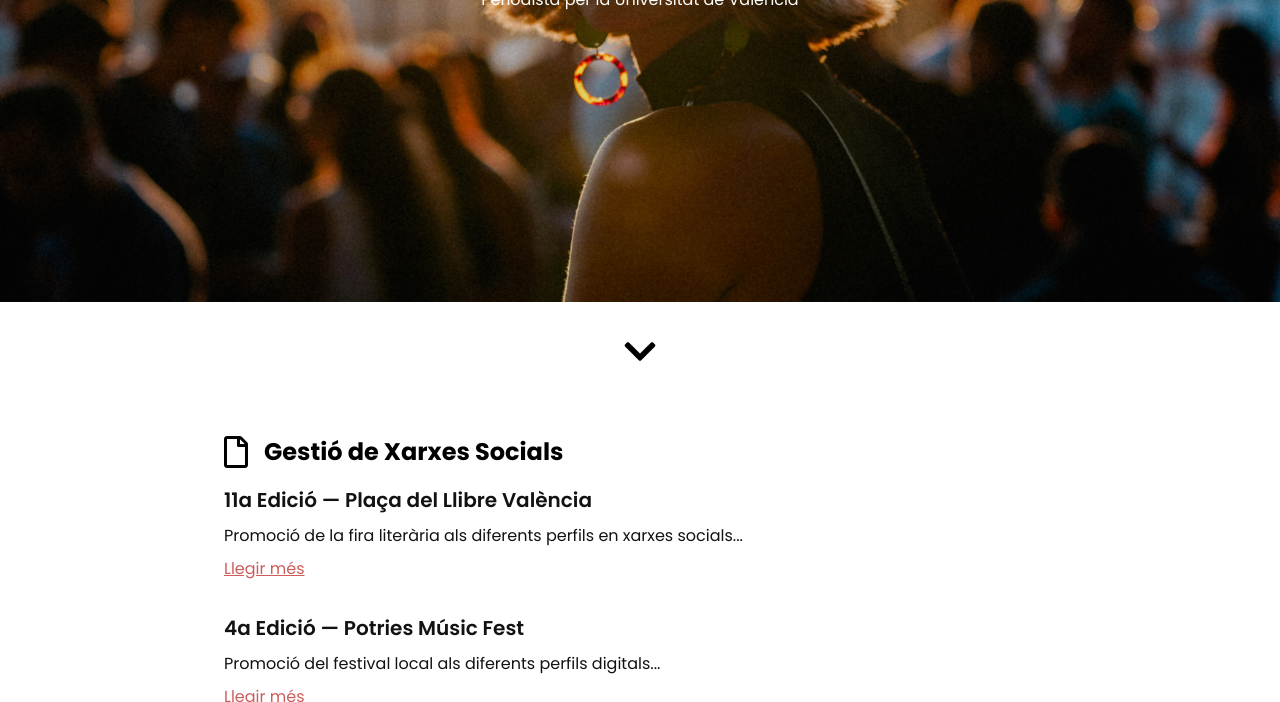
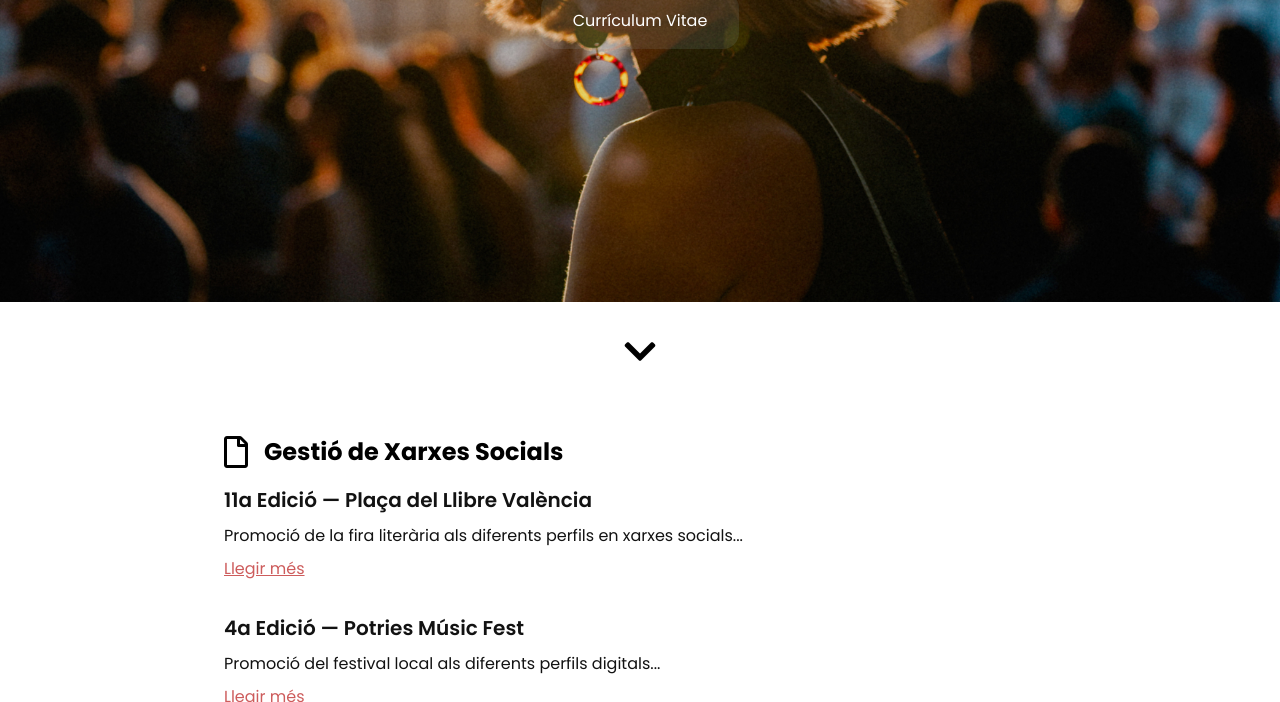
Before and after one commit to msegurab/marinasegura, a plain HTML site: page index.html in a window 1280 px wide. Shown: the part 398-1100 px from the top of the page. Drawn offline with Linux system fonts and the light colour scheme.

Commit message:
cv added

```diff
--- a/index.html
+++ b/index.html
@@ -20,6 +20,9 @@
         <section class="header-container">
             <h1 class="container-title">Marina Segura</h1>
             <h2 class="container-subtitle">Periodista per la Universitat de València</h2>
+            <a href="cv-marina2024.pdf" target="_blank" class="cv">
+                <p>Currículum Vitae</p>
+            </a>
         </section>
     </header>
     <section class="works">
--- a/style.css
+++ b/style.css
@@ -339,3 +339,18 @@ span {
         grid-template-columns: 1fr;
     }
 }
+
+.cv {
+    color: #fff;
+    padding: 1rem 0;
+    margin-top: 1rem;
+    text-decoration: none;
+    border-radius: 1rem;
+    padding: 1rem 2rem;
+    background-color: rgba(173, 216, 230, 0.1);
+
+    &:hover {
+        color: #121212;
+        background-color: rgba(173, 216, 230, 0.442);
+    }
+}
```
Also changed, not shown: 2 other files.
